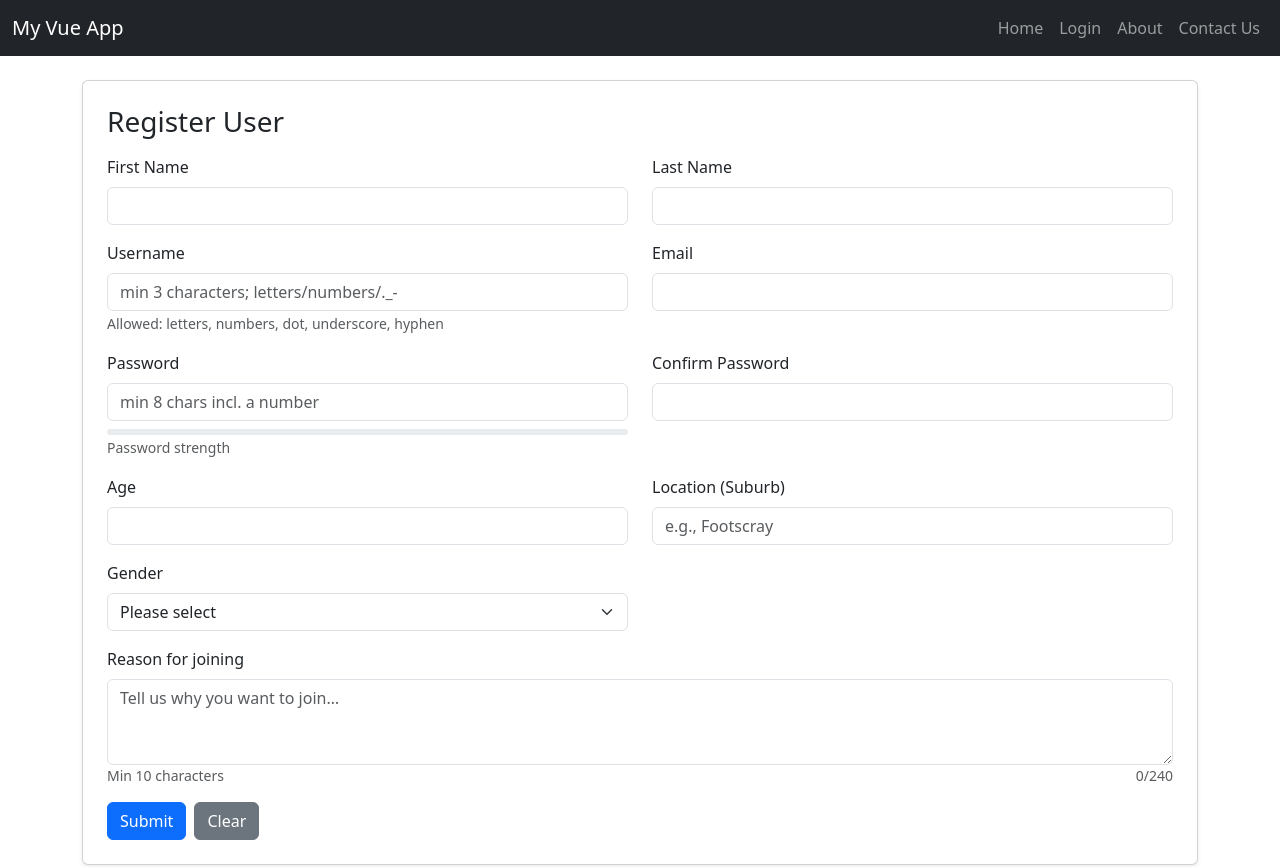
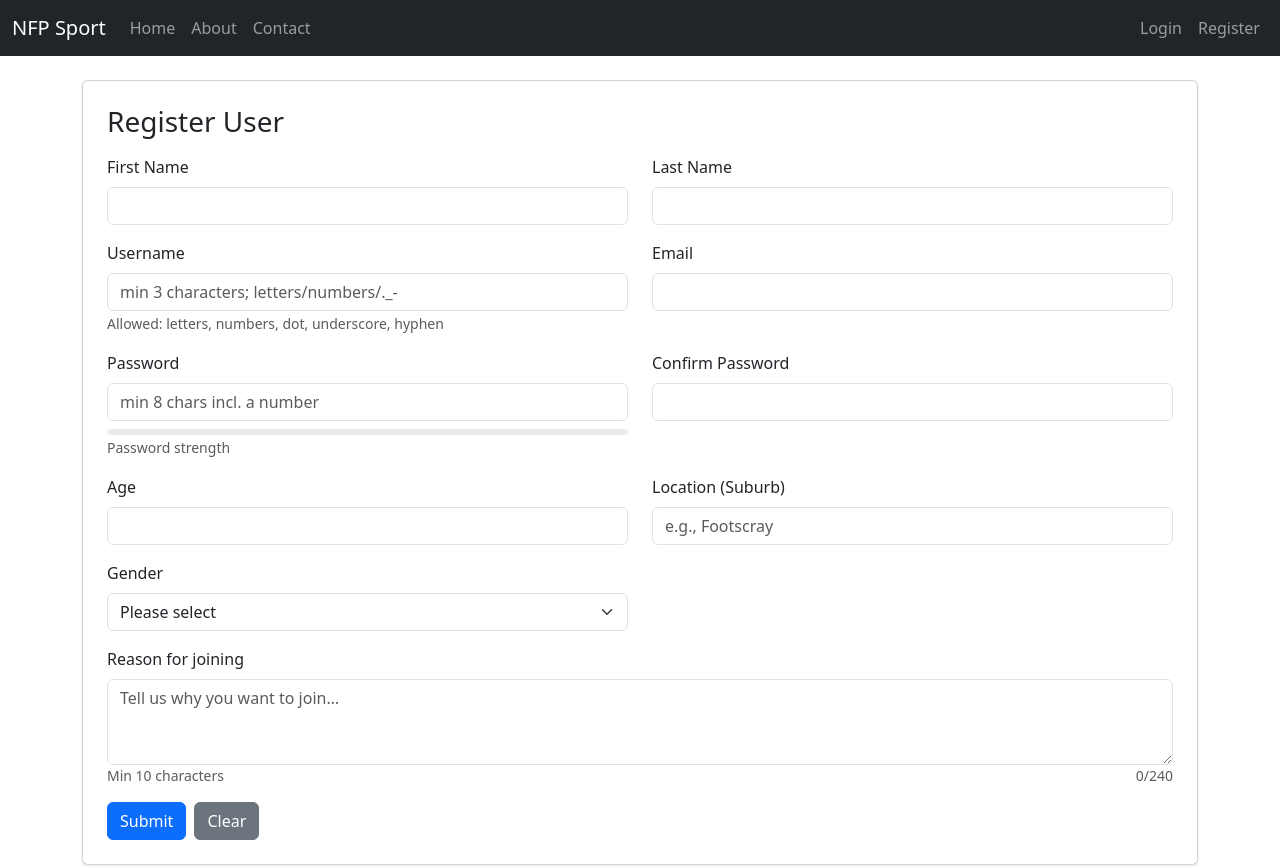
Before and after one commit to Srath0029/NFP_Sport, a Vue app in the folder FIT5032_ASSIGNMENT1/: page / in a window 1280 px wide. Shown: the top 867 px of the page. Built offline with nearby package versions, Linux system fonts and the light colour scheme.

Commit message:
updated NavBar that shows links by auth/roles

```diff
--- a/FIT5032_ASSIGNMENT1/src/components/NavBar.vue
+++ b/FIT5032_ASSIGNMENT1/src/components/NavBar.vue
@@ -1,30 +1,33 @@
 <template>
   <nav class="navbar navbar-expand-lg navbar-dark bg-dark">
     <div class="container-fluid">
-      <RouterLink class="navbar-brand" to="/">My Vue App</RouterLink>
+      <RouterLink class="navbar-brand" to="/">NFP Sport</RouterLink>
 
-      <button
-        class="navbar-toggler"
-        type="button"
-        data-bs-toggle="collapse"
-        data-bs-target="#navbarNav"
-      >
+      <button class="navbar-toggler" type="button" data-bs-toggle="collapse" data-bs-target="#navbarNav">
         <span class="navbar-toggler-icon"></span>
       </button>
 
       <div class="collapse navbar-collapse" id="navbarNav">
+        <ul class="navbar-nav me-auto">
+          <li class="nav-item"><RouterLink class="nav-link" to="/">Home</RouterLink></li>
+          <li class="nav-item"><RouterLink class="nav-link" to="/about">About</RouterLink></li>
+          <li class="nav-item"><RouterLink class="nav-link" to="/contact">Contact</RouterLink></li>
+          <li class="nav-item" v-if="user?.role === 'admin'">
+            <RouterLink class="nav-link" to="/admin">Admin</RouterLink>
+          </li>
+        </ul>
+
         <ul class="navbar-nav ms-auto">
-          <li class="nav-item">
-            <RouterLink class="nav-link" to="/">Home</RouterLink>
-          </li>
-          <li class="nav-item">
-            <RouterLink class="nav-link" to="/login">Login</RouterLink>
-          </li>
-          <li class="nav-item">
-            <RouterLink class="nav-link" to="/about">About</RouterLink>
-          </li>
-          <li class="nav-item">
-            <RouterLink class="nav-link" to="/contact">Contact Us</RouterLink>
+          <li v-if="!user" class="nav-item"><RouterLink class="nav-link" to="/login">Login</RouterLink></li>
+          <li v-if="!user" class="nav-item"><RouterLink class="nav-link" to="/register">Register</RouterLink></li>
+
+          <li v-else class="nav-item dropdown">
+            <a class="nav-link dropdown-toggle" href="#" data-bs-toggle="dropdown">
+              {{ user.username }} <span class="badge bg-secondary">{{ user.role }}</span>
+            </a>
+            <ul class="dropdown-menu dropdown-menu-end">
+              <li><button class="dropdown-item" @click="doLogout">Logout</button></li>
+            </ul>
           </li>
         </ul>
       </div>
@@ -33,4 +36,16 @@
 </template>
 
 <script setup>
+import { computed } from "vue";
+import { useRouter } from "vue-router";
+import { useAuth } from "../composables/auth";
+
+const router = useRouter();
+const { currentUser, logout } = useAuth();
+const user = computed(() => currentUser.value);
+
+function doLogout() {
+  logout();
+  router.push({ name: "Home" });
+}
 </script>
```
